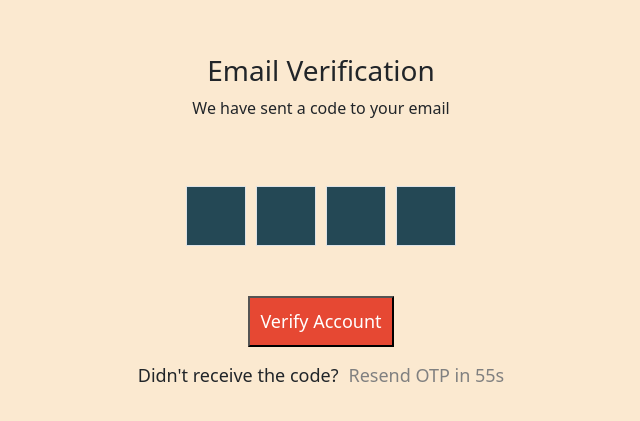
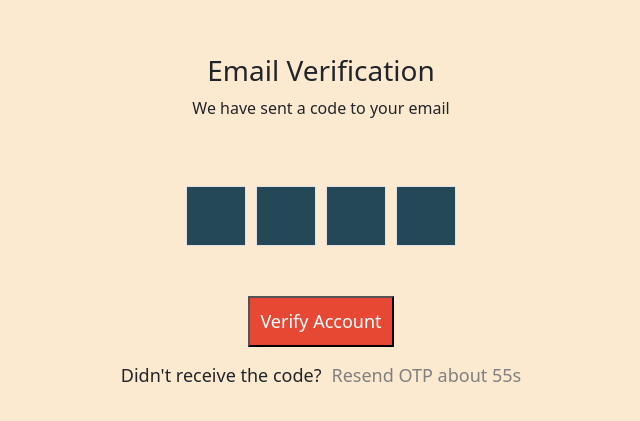
Before and after one commit to ShepherdBoyy/community-connect, a React (Vite) app: page /community-connect/otp-input in a window 1280 px wide. Shown: the part 163-584 px from the top of the page, without its empty margins (319-959 px from the left). Built offline with nearby package versions, Linux system fonts and the light colour scheme.

Commit message:
Fix some Issues

```diff
--- a/src/components/OTPInput.jsx
+++ b/src/components/OTPInput.jsx
@@ -115,7 +115,7 @@ function OTPInput() {
           }}
           onClick={() => resendOTP()}
         >
-          {disable ? `Resend OTP in ${timerCount}s` : "Resend OTP"}
+          {disable ? `Resend OTP about ${timerCount}s` : "Resend OTP"}
         </a>
       </div>
     </div>
```
